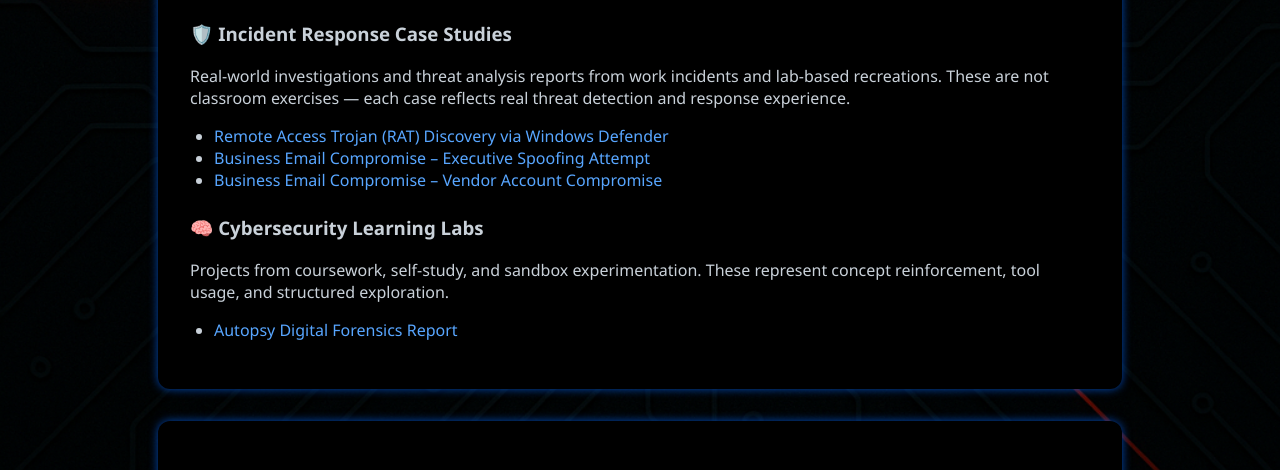
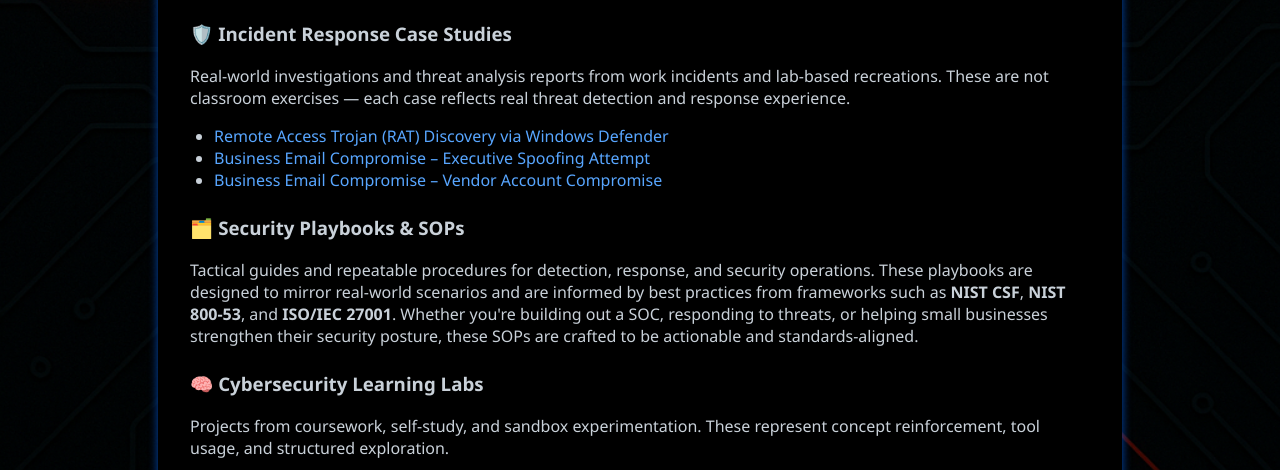
Before and after one commit to mcostner/mcostner.github.io, a plain HTML site: page index.html in a window 1280 px wide. Shown: the part 3243-3713 px from the top of the page. Drawn offline with Linux system fonts and the light colour scheme.

Commit message:
Update index.html

```diff
--- a/index.html
+++ b/index.html
@@ -268,6 +268,19 @@ body {
     </li>
   </ul>
 
+  <h3>🗂️ Security Playbooks & SOPs</h3>
+  <p>Tactical guides and repeatable procedures for detection, response, and security operations. These playbooks are designed to mirror real-world scenarios and are informed by best practices from frameworks such as <strong>NIST CSF</strong>, <strong>NIST 800-53</strong>, and <strong>ISO/IEC 27001</strong>. Whether you're building out a SOC, responding to threats, or helping small businesses strengthen their security posture, these SOPs are crafted to be actionable and standards-aligned.</p>
+  <ul>
+    <!-- Add specific links to future playbooks or SOP guides here -->
+    <!-- Example:
+    <li>
+      <a href="LINK_TO_SOP" target="_blank">
+        Sample Security SOP Title
+      </a>
+    </li>
+    -->
+  </ul>
+
   <h3>🧠 Cybersecurity Learning Labs</h3>
   <p>Projects from coursework, self-study, and sandbox experimentation. These represent concept reinforcement, tool usage, and structured exploration.</p>
   <ul>
@@ -278,6 +291,7 @@ body {
     </li>
   </ul>
 </div>
+
   <div class="container" id="contact">
     <h2>Contact</h2>
     <!-- 📧 <a href="mailto:mike@example.com">mike@example.com</a><br> -->
```
Lines whose indentation alone changed are shown as unchanged.
